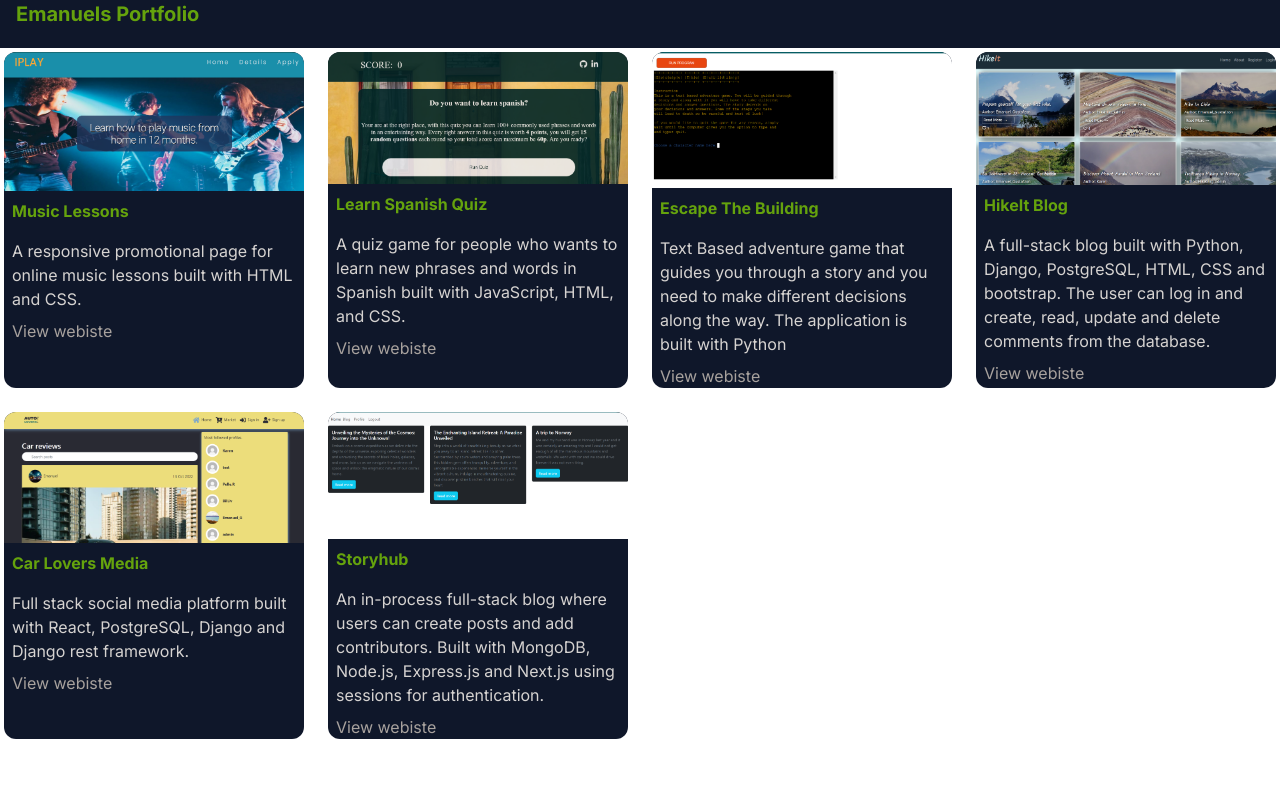
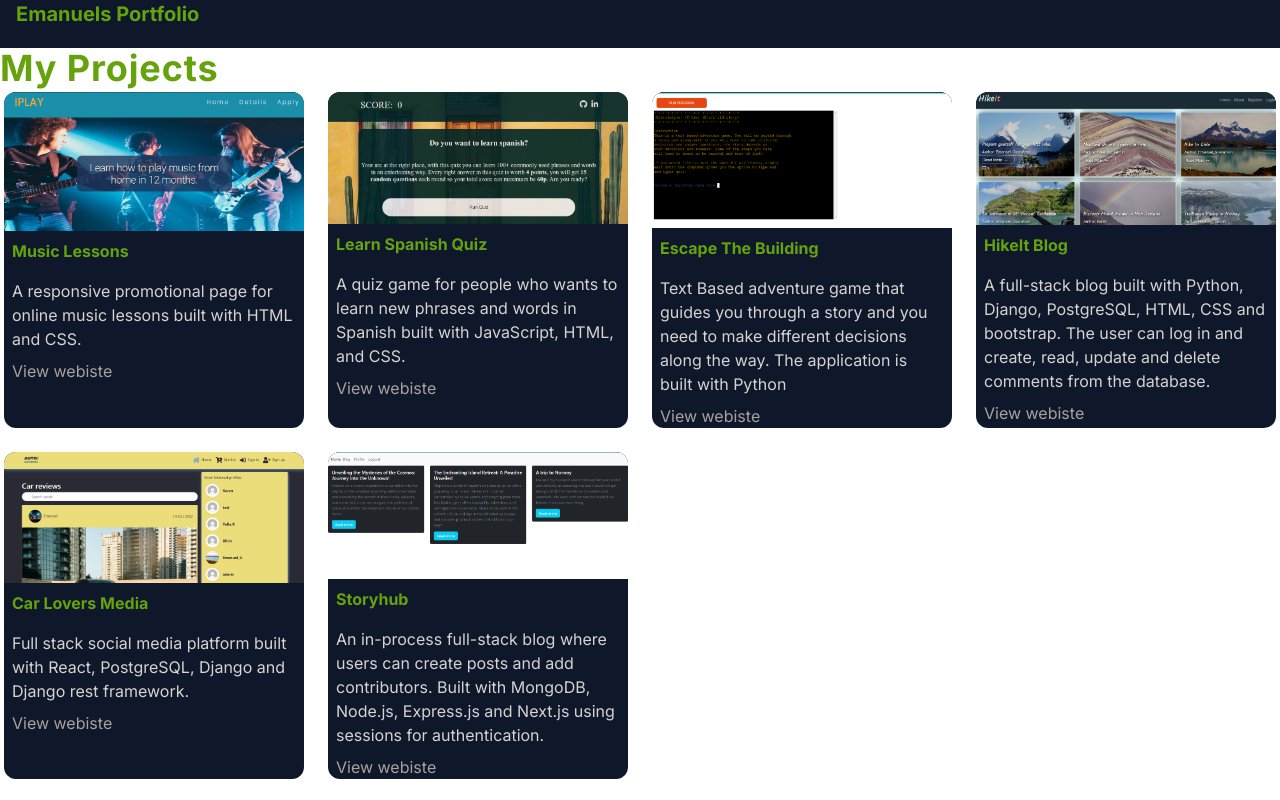
Before and after one commit to EmanuelGustafzon/portfolio, a Next.js app in the folder portfolio/: page / in a window 1280 px wide. Built offline with nearby package versions, Linux system fonts and the light colour scheme.

Commit message:
add text

```diff
--- a/portfolio/app/page.tsx
+++ b/portfolio/app/page.tsx
@@ -12,6 +12,7 @@ export default function Home() {
   return (
     <div>
       <NavBar/>
+      <h2 className='text-lime-600 font-bold text-4xl tracking-wide'>My Projects</h2>
       <div className='grid grid-cols-auto gap-4 sm:grid-cols-2 md:grid-cols-3 lg:grid-cols-4' >
       {projects?.map( project => {
        return (
--- a/portfolio/components/Card.jsx
+++ b/portfolio/components/Card.jsx
@@ -3,7 +3,6 @@ import React from 'react'
 
 const Card = ({title, image, content, deployed}) => {
   return (
-
     <div className='h-auto bg-slate-900 rounded-xl overflow-hidden m-1'>
       {image && <img src={image} alt={title} className='w-full object-cover' />}
       <h2 className='text-lime-600 font-bold p-2'>{title}</h2>
```
